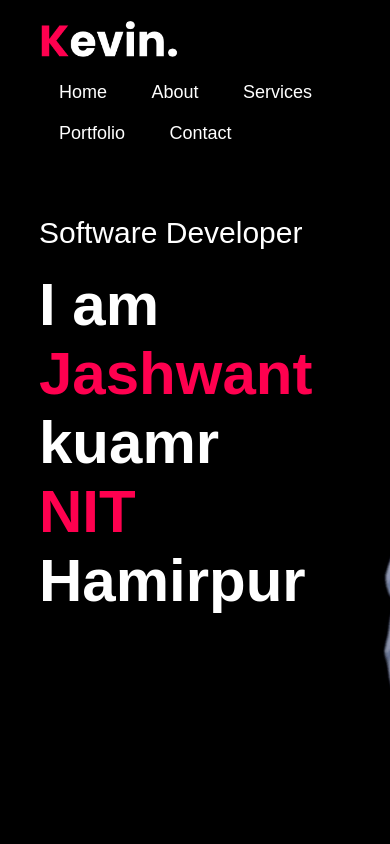
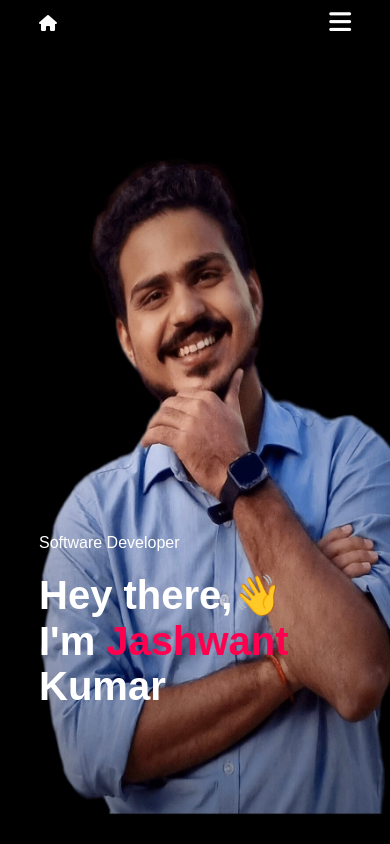
Before and after one commit to jashwant543/Portfolio, a plain HTML site: page index.html in a window 390 px wide. Shown: the top 844 px of the page. Drawn offline with Linux system fonts and the light colour scheme.

Commit message:
Responsive feature

```diff
--- a/index.html
+++ b/index.html
@@ -12,18 +12,20 @@
     <div id="header">
          <div class="container">
               <nav>
-                <img src="images/logo.png" alt="logo" class="logo">
-                <ul>
+                <i class="fa-solid fa-house"></i>
+                <ul id="sidemenu">
                     <li><a href="">Home</a></li>
                     <li><a href="">About</a></li>
                     <li><a href="">Services</a></li>
                     <li><a href="">Portfolio</a></li>
                     <li><a href="">Contact</a></li>
+                    <i class="fas fa-circle-xmark" onclick="closemenu()"></i>
                 </ul>
+                <i class="fas fa-bars" onclick="openmenu()"></i>
               </nav>
              <div class="header-Text">
                 <p>Software Developer</p>
-                <h1>I am <strong>Jashwant</strong>   kuamr <br> <strong>NIT </strong> Hamirpur</h1>
+                <h1>Hey there,👋<br> I'm <strong>  Jashwant</strong> Kumar</h1>
              </div>
          </div>
     </div>
@@ -161,6 +163,10 @@
 
             </div>
         </div>
+
+    </div>
+    <div class="copyright">
+            <p><i class="fa-regular fa-copyright"></i> Copyright Jashwant Kumar</p>
     </div>
 </div>
 
@@ -184,5 +190,17 @@
                }
 
     </script>
+    <script>
+        var menu = document.getElementById("sidemenu");
+        function openmenu()
+        {
+                 menu.style.right="0";
+
+        }
+        function closemenu()
+        {
+            menu.style.right="-200px";
+        }
+    </script>
 </body>
 </html>
--- a/style.css
+++ b/style.css
@@ -23,6 +23,7 @@
     align-items: center;
     justify-content: space-between;
     flex-wrap: wrap;
+
 }
 .logo {
     width: 140px;
@@ -318,3 +319,67 @@
     margin-top: 20px;
     cursor: pointer;
 }
+.copyright{
+    width: 100%;
+    text-align: center;
+    padding: 25px 0;
+    background: #262626;
+    font-weight: 300;
+    margin-top: 20px;
+}
+.copyright i{
+    color: #ff004f;
+}
+/*------------Css for small scale---------------------------*/
+nav .fas{
+    display:none;
+}
+@media only screen and (max-width: 600px)
+{
+    #header{
+        background-image: url(images/phonBg_1080x1920.jpg);
+    }
+    .header-Text{
+        margin-top: 160%;
+        font-size: 16px;
+    }
+    .header-Text h1{
+
+        font-size: 20px;
+    }
+    nav .fas{
+        display:block;
+        font-size: 25px;
+    }
+    nav ul{
+        background: #262626;
+        position: fixed;
+        top: 0;
+        right: -200px;
+        width: 200px;
+        height: 100vh;
+        padding-top: 50px;
+        z-index: 2;
+        transition: right 0.5s;
+
+    }
+    nav ul li{
+        display: block;
+        margin: 25px;
+
+    }
+   nav ul .fas{
+    top: 10px;
+    position: absolute;
+    left: 120px;
+    color: #ff004f;
+   }
+
+   .container h1{
+    font-size: 40px;
+    margin-left:auto;
+   }
+   h1{
+    font-size: 40px;
+   }
+}
```
Also changed, not shown: images/phonBg.jpg (added), images/phonBg_1080x1920.jpg (added), images/phoneeee.jpeg (added).
